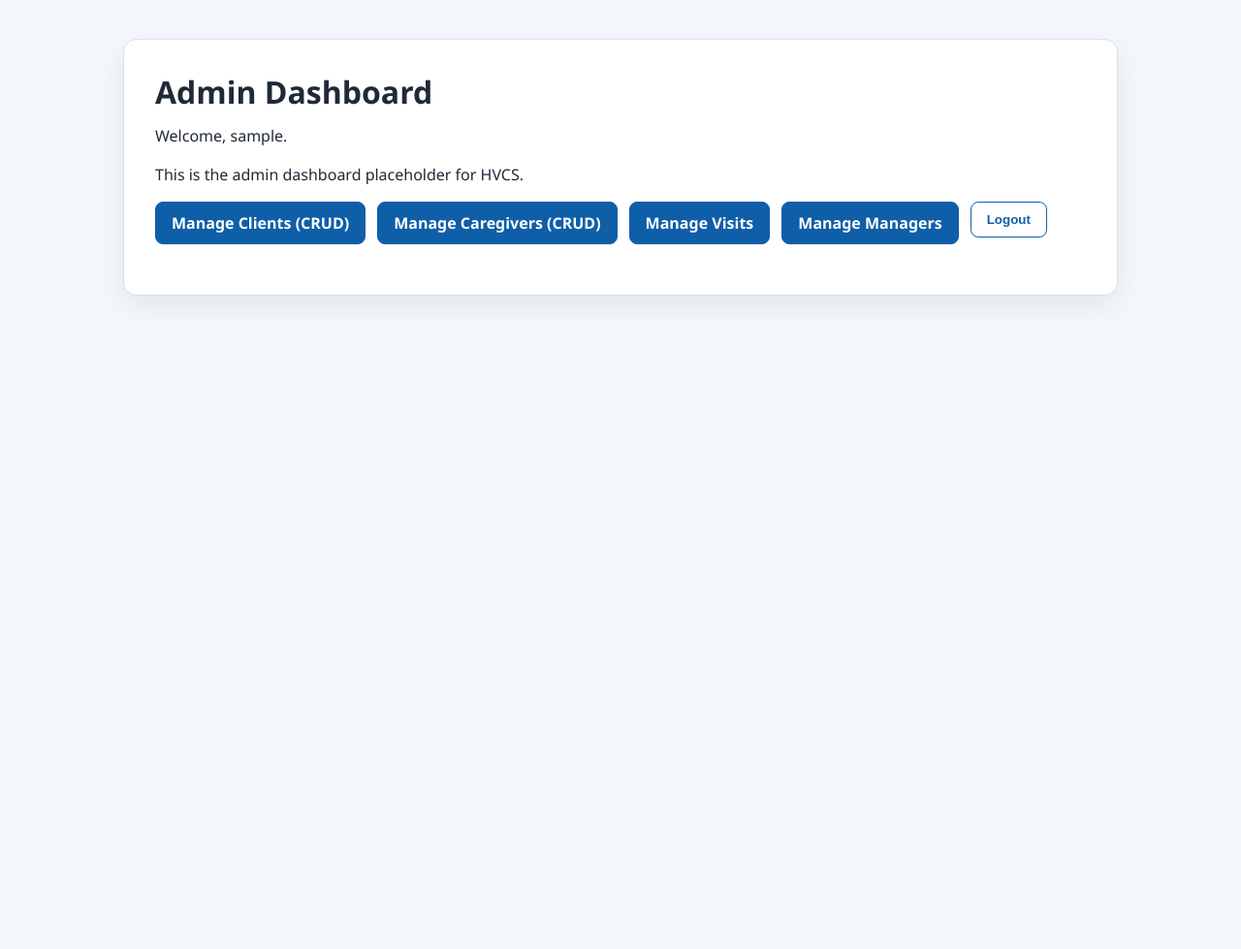
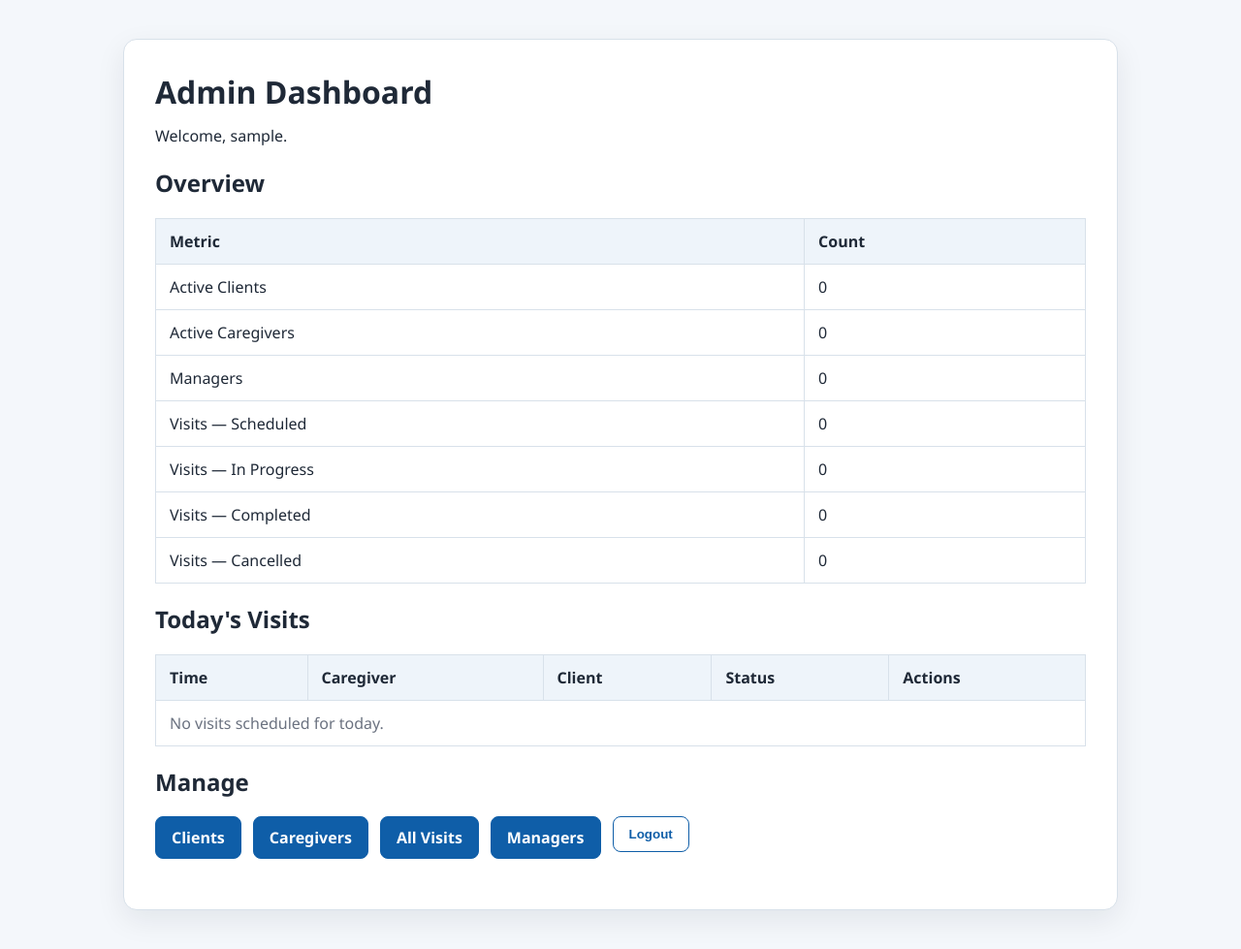
Before and after one commit to HlengiweNcube/hvcs, a Django app: page /accounts/admin-dashboard/ in a window 1280 px wide. Shown: the whole page at 97% size. Before the commit the page ends 309 px from the top, so only its background shows below. Run offline with Django 5.2, Linux system fonts and the light colour scheme; the visitor is signed in with stand-in values (Sample User, id 1); data comes from the database, SQL or seed files in the repository.

Commit message:
Add GPS check-in/out, visit detail, and admin dashboard stats

```diff
--- a/accounts/models.py
+++ b/accounts/models.py
@@ -54,6 +54,7 @@ class Client(models.Model):
 class Visit(models.Model):
     class Status(models.TextChoices):
         SCHEDULED = 'SCHEDULED', 'Scheduled'
+        IN_PROGRESS = 'IN_PROGRESS', 'In Progress'
         COMPLETED = 'COMPLETED', 'Completed'
         CANCELLED = 'CANCELLED', 'Cancelled'
 
@@ -63,6 +64,10 @@ class Visit(models.Model):
     scheduled_time = models.TimeField()
     status = models.CharField(max_length=20, choices=Status.choices, default=Status.SCHEDULED)
     notes = models.TextField(blank=True)
+    check_in_lat = models.DecimalField(max_digits=9, decimal_places=6, null=True, blank=True)
+    check_in_lng = models.DecimalField(max_digits=9, decimal_places=6, null=True, blank=True)
+    check_in_time = models.DateTimeField(null=True, blank=True)
+    check_out_time = models.DateTimeField(null=True, blank=True)
     created_at = models.DateTimeField(auto_now_add=True)
 
     class Meta:
--- a/accounts/urls.py
+++ b/accounts/urls.py
@@ -12,6 +12,9 @@ urlpatterns = [
     path('caregiver-dashboard/', views.caregiver_dashboard, name='caregiver_dashboard'),
     path('caregiver-dashboard/profile/', views.caregiver_my_profile, name='caregiver_my_profile'),
     path('caregiver-dashboard/visits/', views.caregiver_my_visits, name='caregiver_my_visits'),
+    path('caregiver-dashboard/visits/<int:pk>/', views.caregiver_visit_detail, name='caregiver_visit_detail'),
+    path('caregiver-dashboard/visits/<int:pk>/checkin/', views.caregiver_checkin, name='caregiver_checkin'),
+    path('caregiver-dashboard/visits/<int:pk>/checkout/', views.caregiver_checkout, name='caregiver_checkout'),
     path('caregiver-dashboard/clients/', views.caregiver_my_clients, name='caregiver_my_clients'),
     path('manager-dashboard/', views.manager_dashboard, name='manager_dashboard'),
     path('clients/', views.client_list, name='client_list'),
--- a/accounts/views.py
+++ b/accounts/views.py
@@ -3,6 +3,7 @@ from django.contrib.auth import login, logout
 from django.contrib.auth.forms import UserCreationForm
 from django.contrib.auth.decorators import login_required
 from django.shortcuts import get_object_or_404, redirect, render
+from django.utils import timezone
 
 from .decorators import role_required
 from .models import Caregiver, Client, User, Visit
@@ -164,7 +165,18 @@ def dashboard(request):
 
 @role_required(User.Role.ADMIN)
 def admin_dashboard(request):
-    return render(request, 'accounts/admin_dashboard.html')
+    today = timezone.now().date()
+    stats = {
+        'total_clients': Client.objects.filter(is_active=True).count(),
+        'total_caregivers': Caregiver.objects.filter(is_active=True).count(),
+        'total_managers': User.objects.filter(role=User.Role.MANAGER).count(),
+        'visits_scheduled': Visit.objects.filter(status=Visit.Status.SCHEDULED).count(),
+        'visits_in_progress': Visit.objects.filter(status=Visit.Status.IN_PROGRESS).count(),
+        'visits_completed': Visit.objects.filter(status=Visit.Status.COMPLETED).count(),
+        'visits_cancelled': Visit.objects.filter(status=Visit.Status.CANCELLED).count(),
+    }
+    todays_visits = Visit.objects.filter(scheduled_date=today).select_related('caregiver', 'client').order_by('scheduled_time')
+    return render(request, 'accounts/admin_dashboard.html', {'stats': stats, 'todays_visits': todays_visits})
 
 
 @role_required(User.Role.CAREGIVER)
@@ -198,6 +210,51 @@ def caregiver_my_clients(request):
     client_ids = Visit.objects.filter(caregiver=caregiver).values_list('client_id', flat=True).distinct()
     clients = Client.objects.filter(id__in=client_ids, is_active=True)
     return render(request, 'accounts/caregiver_clients.html', {'caregiver': caregiver, 'clients': clients})
+
+
+@role_required(User.Role.CAREGIVER)
+def caregiver_visit_detail(request, pk):
+    caregiver = get_object_or_404(Caregiver, user=request.user)
+    visit = get_object_or_404(Visit, pk=pk, caregiver=caregiver)
+    if request.method == 'POST':
+        form = VisitNotesForm(request.POST, instance=visit)
+        if form.is_valid():
+            form.save()
+            return redirect('caregiver_visit_detail', pk=pk)
+    else:
+        form = VisitNotesForm(instance=visit)
+    return render(request, 'accounts/caregiver_visit_detail.html', {'visit': visit, 'form': form})
+
+
+@role_required(User.Role.CAREGIVER)
+def caregiver_checkin(request, pk):
+    if request.method == 'POST':
+        caregiver = get_object_or_404(Caregiver, user=request.user)
+        visit = get_object_or_404(Visit, pk=pk, caregiver=caregiver)
+        if visit.status == Visit.Status.SCHEDULED:
+            try:
+                lat = request.POST.get('lat', '').strip()
+                lng = request.POST.get('lng', '').strip()
+                visit.check_in_lat = lat if lat else None
+                visit.check_in_lng = lng if lng else None
+                visit.check_in_time = timezone.now()
+                visit.status = Visit.Status.IN_PROGRESS
+                visit.save()
+            except Exception:
+                pass
+    return redirect('caregiver_visit_detail', pk=pk)
+
+
+@role_required(User.Role.CAREGIVER)
+def caregiver_checkout(request, pk):
+    if request.method == 'POST':
+        caregiver = get_object_or_404(Caregiver, user=request.user)
+        visit = get_object_or_404(Visit, pk=pk, caregiver=caregiver)
+        if visit.status == Visit.Status.IN_PROGRESS:
+            visit.check_out_time = timezone.now()
+            visit.status = Visit.Status.COMPLETED
+            visit.save()
+    return redirect('caregiver_visit_detail', pk=pk)
 
 
 @role_required(User.Role.MANAGER)
@@ -295,6 +352,15 @@ class VisitForm(forms.ModelForm):
         }
 
 
+class VisitNotesForm(forms.ModelForm):
+    class Meta:
+        model = Visit
+        fields = ('notes',)
+        widgets = {
+            'notes': forms.Textarea(attrs={'rows': 4}),
+        }
+
+
 @role_required(User.Role.ADMIN)
 def visit_list(request):
     visits = Visit.objects.select_related('caregiver', 'client').all()
--- a/templates/accounts/admin_dashboard.html
+++ b/templates/accounts/admin_dashboard.html
@@ -3,12 +3,55 @@
 {% block content %}
     <h1 class="page-title">Admin Dashboard</h1>
     <p class="page-text">Welcome, {{ request.user.username }}.</p>
-    <p class="page-text">This is the admin dashboard placeholder for HVCS.</p>
+
+    <h2 class="section-title">Overview</h2>
+    <table class="data-table">
+        <thead>
+            <tr><th>Metric</th><th>Count</th></tr>
+        </thead>
+        <tbody>
+            <tr><td>Active Clients</td><td>{{ stats.total_clients }}</td></tr>
+            <tr><td>Active Caregivers</td><td>{{ stats.total_caregivers }}</td></tr>
+            <tr><td>Managers</td><td>{{ stats.total_managers }}</td></tr>
+            <tr><td>Visits — Scheduled</td><td>{{ stats.visits_scheduled }}</td></tr>
+            <tr><td>Visits — In Progress</td><td>{{ stats.visits_in_progress }}</td></tr>
+            <tr><td>Visits — Completed</td><td>{{ stats.visits_completed }}</td></tr>
+            <tr><td>Visits — Cancelled</td><td>{{ stats.visits_cancelled }}</td></tr>
+        </tbody>
+    </table>
+
+    <h2 class="section-title">Today's Visits</h2>
+    <table class="data-table">
+        <thead>
+            <tr>
+                <th>Time</th>
+                <th>Caregiver</th>
+                <th>Client</th>
+                <th>Status</th>
+                <th>Actions</th>
+            </tr>
+        </thead>
+        <tbody>
+            {% for visit in todays_visits %}
+                <tr>
+                    <td>{{ visit.scheduled_time }}</td>
+                    <td>{{ visit.caregiver }}</td>
+                    <td>{{ visit.client }}</td>
+                    <td>{{ visit.get_status_display }}</td>
+                    <td><a href="/accounts/visits/{{ visit.id }}/edit/">Edit</a></td>
+                </tr>
+            {% empty %}
+                <tr><td colspan="5" class="empty-row">No visits scheduled for today.</td></tr>
+            {% endfor %}
+        </tbody>
+    </table>
+
+    <h2 class="section-title">Manage</h2>
     <div class="link-row">
-        <a class="link-button" href="/accounts/clients/">Manage Clients (CRUD)</a>
-        <a class="link-button" href="/accounts/caregivers/">Manage Caregivers (CRUD)</a>
-        <a class="link-button" href="/accounts/visits/">Manage Visits</a>
-        <a class="link-button" href="/accounts/managers/">Manage Managers</a>
+        <a class="link-button" href="/accounts/clients/">Clients</a>
+        <a class="link-button" href="/accounts/caregivers/">Caregivers</a>
+        <a class="link-button" href="/accounts/visits/">All Visits</a>
+        <a class="link-button" href="/accounts/managers/">Managers</a>
         <form method="post" action="/accounts/logout/" style="display:inline">{% csrf_token %}<button type="submit" class="button-link">Logout</button></form>
     </div>
 {% endblock %}
--- a/templates/accounts/caregiver_visits.html
+++ b/templates/accounts/caregiver_visits.html
@@ -14,6 +14,7 @@
                 <th>Client</th>
                 <th>Status</th>
                 <th>Notes</th>
+                <th>Actions</th>
             </tr>
         </thead>
         <tbody>
@@ -24,10 +25,11 @@
                     <td>{{ visit.client }}</td>
                     <td>{{ visit.get_status_display }}</td>
                     <td>{{ visit.notes|default:"—" }}</td>
+                    <td><a href="{% url 'caregiver_visit_detail' visit.pk %}">View</a></td>
                 </tr>
             {% empty %}
                 <tr>
-                    <td colspan="5" class="empty-row">No visits scheduled.</td>
+                    <td colspan="6" class="empty-row">No visits scheduled.</td>
                 </tr>
             {% endfor %}
         </tbody>
```
Also changed, not shown: templates/accounts/caregiver_visit_detail.html (added, +69 -0 lines), accounts/migrations/0006_visit_gps_checkin.py (added).
